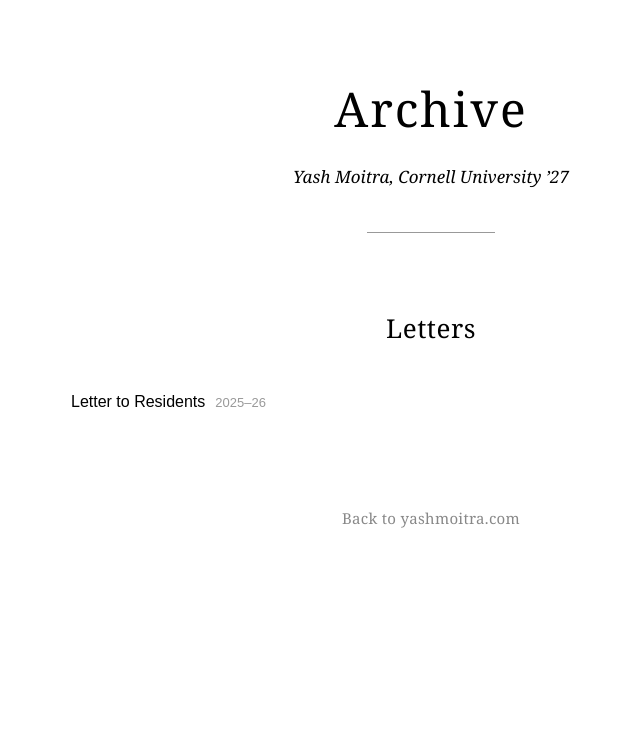
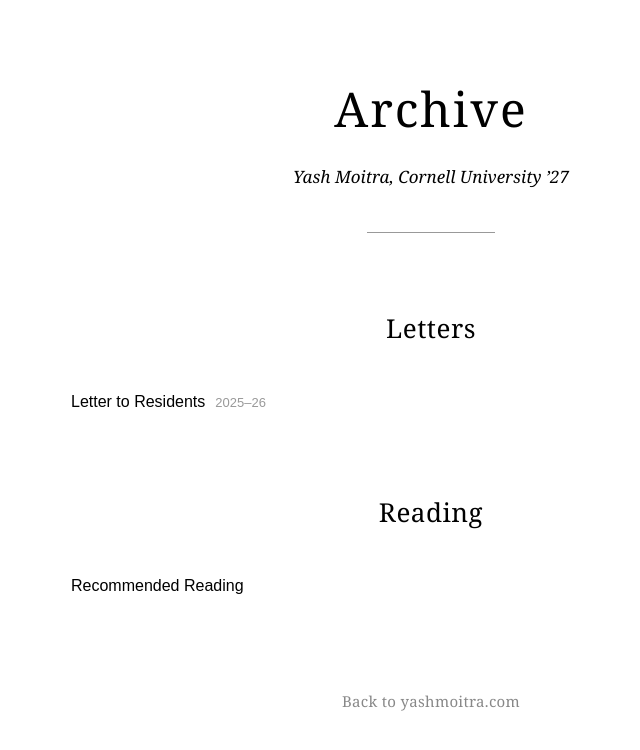
Before and after one commit to moitrayash/moitrayash.github.io, a plain HTML site: page archive/index.html in a window 1280 px wide. Shown: the whole page, without its empty margins (209-849 px from the left). Drawn offline with Linux system fonts and the light colour scheme.

Commit message:
List Recommended Reading in Archive

```diff
--- a/archive/index.html
+++ b/archive/index.html
@@ -129,6 +129,13 @@ h1 { font-size: 36px; }
 </div>
 </section>
 
+<section class="section">
+<h2>Reading</h2>
+<div class="entries">
+<div class="entry"><a href="/recread/" target="_blank" rel="noopener noreferrer" data-tip="Under Active Construction">Recommended Reading</a></div>
+</div>
+</section>
+
 <div class="back"><a href="/" target="_blank" rel="noopener noreferrer">Back to yashmoitra.com</a></div>
 </div>
 </body>
```
